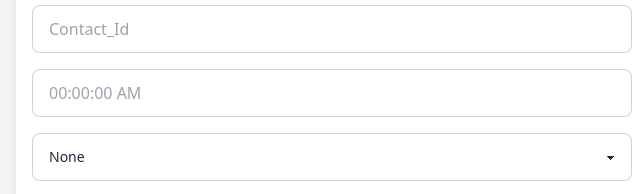
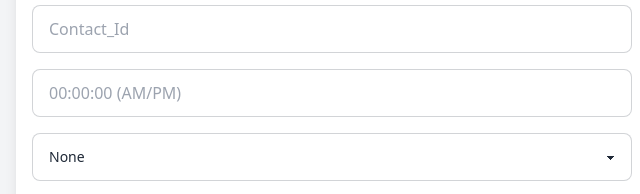
Before and after one commit to ajoynob/self-manager-ui-vanilla, a plain HTML site: page call_schedule.html in a window 1280 px wide. Shown: the part 183-377 px from the top of the page, 0-640 px from the left. Drawn offline with nearby package versions, Linux system fonts and the light colour scheme.

Commit message:
added call schedule feature

```diff
--- a/call_schedule.html
+++ b/call_schedule.html
@@ -85,7 +85,7 @@
         <input type="hidden" id="call_Id">
         <input type="text" id="contact_id" placeholder="Contact_Id" class="input input-bordered w-full">
         <input type="text" id="call_date" placeholder="dd/mm/yy" class="input input-bordered w-full">
-        <input type="text" id="call_time" placeholder="00:00:00 AM" class="input input-bordered w-full">
+        <input type="text" id="call_time" placeholder="00:00:00 (AM/PM)" class="input input-bordered w-full">
         <input type="text" id="call_purpose" placeholder="Call_Purpose" class="input input-bordered w-full">
         <select id="repeat_interval" class="select select-bordered w-full">
           <option value="None">None</option>
```
